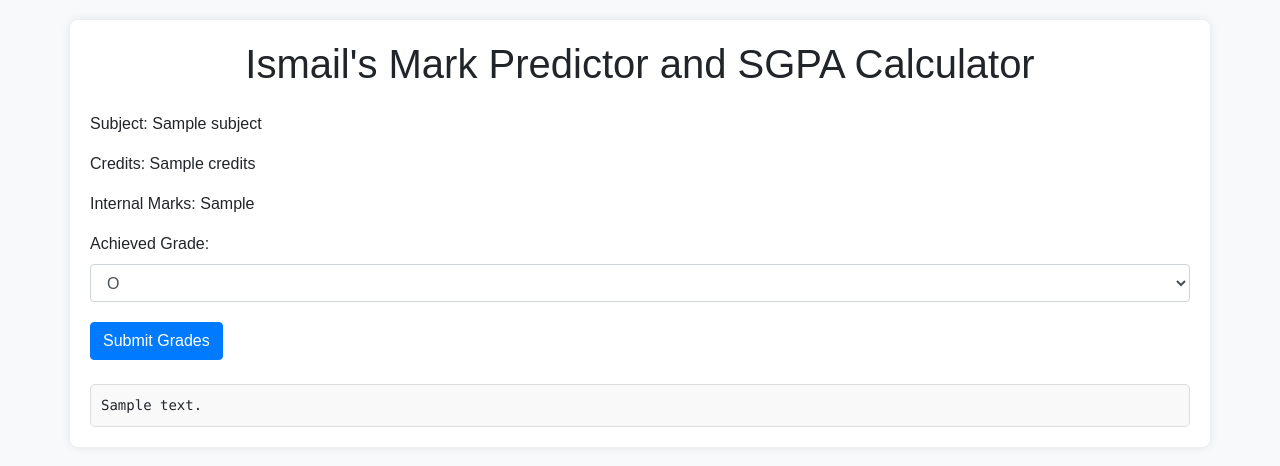
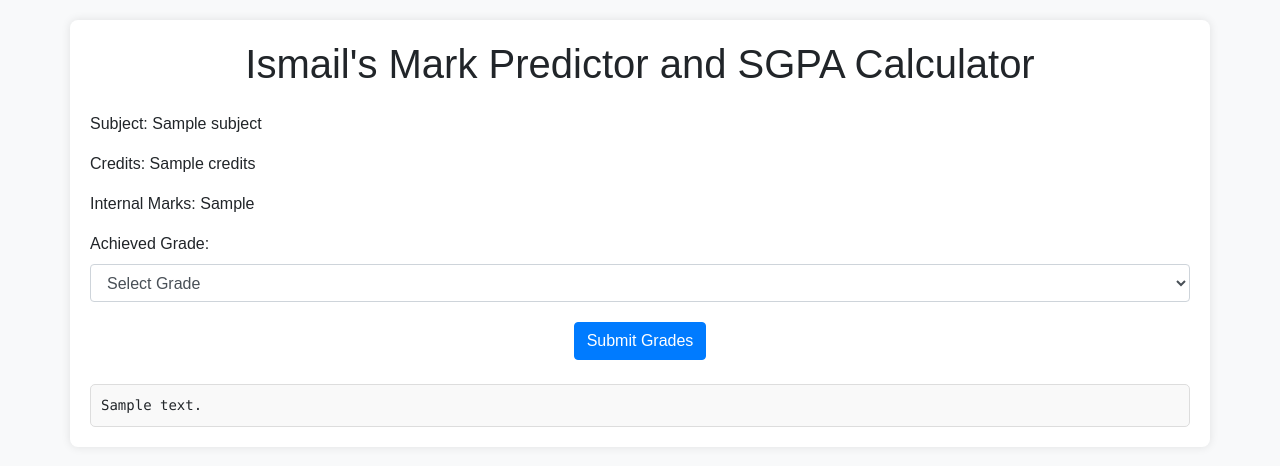
Before and after one commit to mhd1smail/MySGPAWebApp, a Flask app: template templates/enter_grades.html in a window 1280 px wide. Shown: the top 466 px of the page. Run offline with Flask 2, Linux system fonts and the light colour scheme; the template is opened without the code that fills it: most values are stand-ins (such as "Sample title", 1, 10 or a date in 2020); some libraries are stand-ins or nearby versions.

Commit message:
Add validation for achieved grades and handle blank grades

```diff
--- a/templates/enter_grades.html
+++ b/templates/enter_grades.html
@@ -40,14 +40,16 @@
 <body>
     <div class="container">
         <h1 class="text-center mb-4">Ismail's Mark Predictor and SGPA Calculator</h1>
-        <form method="post" action="/submit_grades">
+        <form method="post" id="sgpa-form" action="/submit_grades">
+            <div id="subjects">
                 {% for subject in subjects %}
                 <div class="subject-container">
                     <p>Subject: {{ subject.name }}</p>
                     <p>Credits: {{ subject.credits }}</p>
                     <p>Internal Marks: {{ subject.internal_marks }}</p>
                     <label>Achieved Grade:</label>
-                <select class="form-control" id="achieved_grade_{{ loop.index }}" name="achieved_grade_{{ loop.index }}">
+                    <select class="form-control" id="achieved_grade_{{ loop.index }}" name="achieved_grade_{{ loop.index }}" required>
+                        <option value="">Select Grade</option>
                         <option value="O">O</option>
                         <option value="A+">A+</option>
                         <option value="A">A</option>
@@ -58,7 +60,10 @@
                     </select>
                 </div>
                 {% endfor %}
+            </div>
+            <div class="text-center">
                 <button type="submit" class="btn btn-primary">Submit Grades</button>
+            </div>
         </form>
         <div class="result mt-4">
             {% if result_text %}
@@ -66,5 +71,33 @@
             {% endif %}
         </div>
     </div>
+
+    <!-- Bootstrap JS and dependencies -->
+    <script src="https://code.jquery.com/jquery-3.5.1.slim.min.js"></script>
+    <script src="https://cdn.jsdelivr.net/npm/@popperjs/core@2.9.3/dist/umd/popper.min.js"></script>
+    <script src="https://stackpath.bootstrapcdn.com/bootstrap/4.6.0/js/bootstrap.min.js"></script>
+
+    <script>
+        // Optional: Add client-side validation
+        function validateForm() {
+            let isValid = true;
+            for (let i = 1; i <= {{ subjects|length }}; i++) {
+                const achievedGrade = document.getElementById(`achieved_grade_${i}`).value.trim();
+                if (!achievedGrade) {
+                    document.getElementById(`achieved_grade_${i}`).classList.add('is-invalid');
+                    isValid = false;
+                } else {
+                    document.getElementById(`achieved_grade_${i}`).classList.remove('is-invalid');
+                }
+            }
+            return isValid;
+        }
+
+        document.querySelector('form').addEventListener('submit', function(event) {
+            if (!validateForm()) {
+                event.preventDefault();
+            }
+        });
+    </script>
 </body>
 </html>
--- a/templates/results.html
+++ b/templates/results.html
@@ -42,6 +42,9 @@
                 <pre>{{ result_text }}</pre>
             {% endif %}
         </div>
+        <div class="text-center">
+            <a href="/" class="btn btn-secondary">Add More Subjects</a>
+        </div>
     </div>
 </body>
 </html>
```
Lines whose indentation alone changed are shown as unchanged.
